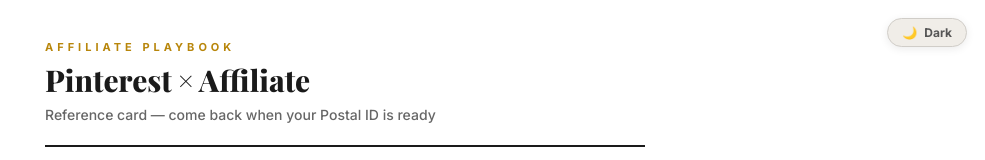
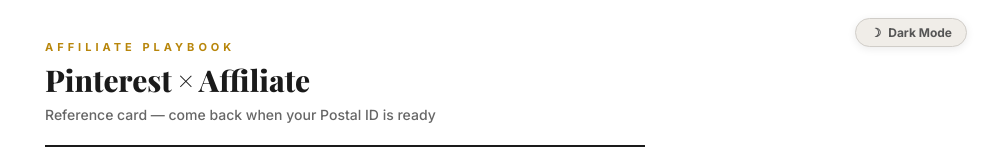
Before and after one commit to ABaldosano/affiliate, a plain HTML site: page index.html in a window 1280 px wide. Shown: the top 160 px of the page, without its empty margins (295-1280 px from the left). Drawn offline with nearby package versions, Linux system fonts and the light colour scheme.

Commit message:
Update index.html

```diff
--- a/index.html
+++ b/index.html
@@ -185,8 +185,8 @@
 <body>
 
   <button class="theme-toggle" onclick="toggleTheme()" id="toggleBtn">
-    <span id="toggleIcon">🌙</span>
-    <span id="toggleLabel">Dark</span>
+    <span id="toggleIcon">☽</span>
+    <span id="toggleLabel">Dark Mode</span>
   </button>
 
   <div class="container">
```
